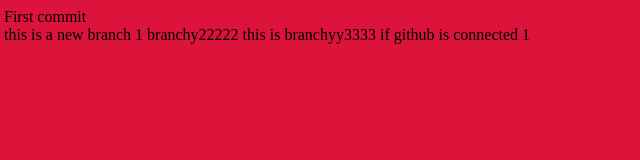
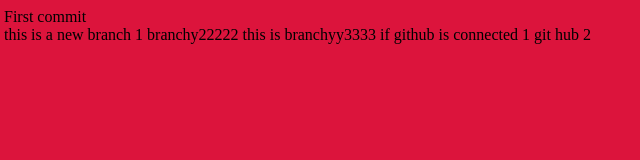
Before and after one commit to andrewcbuensalida/xenotransplant-website, a plain HTML site: page index.html in a window 1280 px wide. Shown: the full height of the page, 4-644 px from the left. Drawn offline with Linux system fonts and the light colour scheme.

Commit message:
github 2

```diff
--- a/index.html
+++ b/index.html
@@ -10,5 +10,6 @@
         branchy22222
         this is branchyy3333
         if github is connected 1
+        git hub 2
     </body>
 </html>
```
